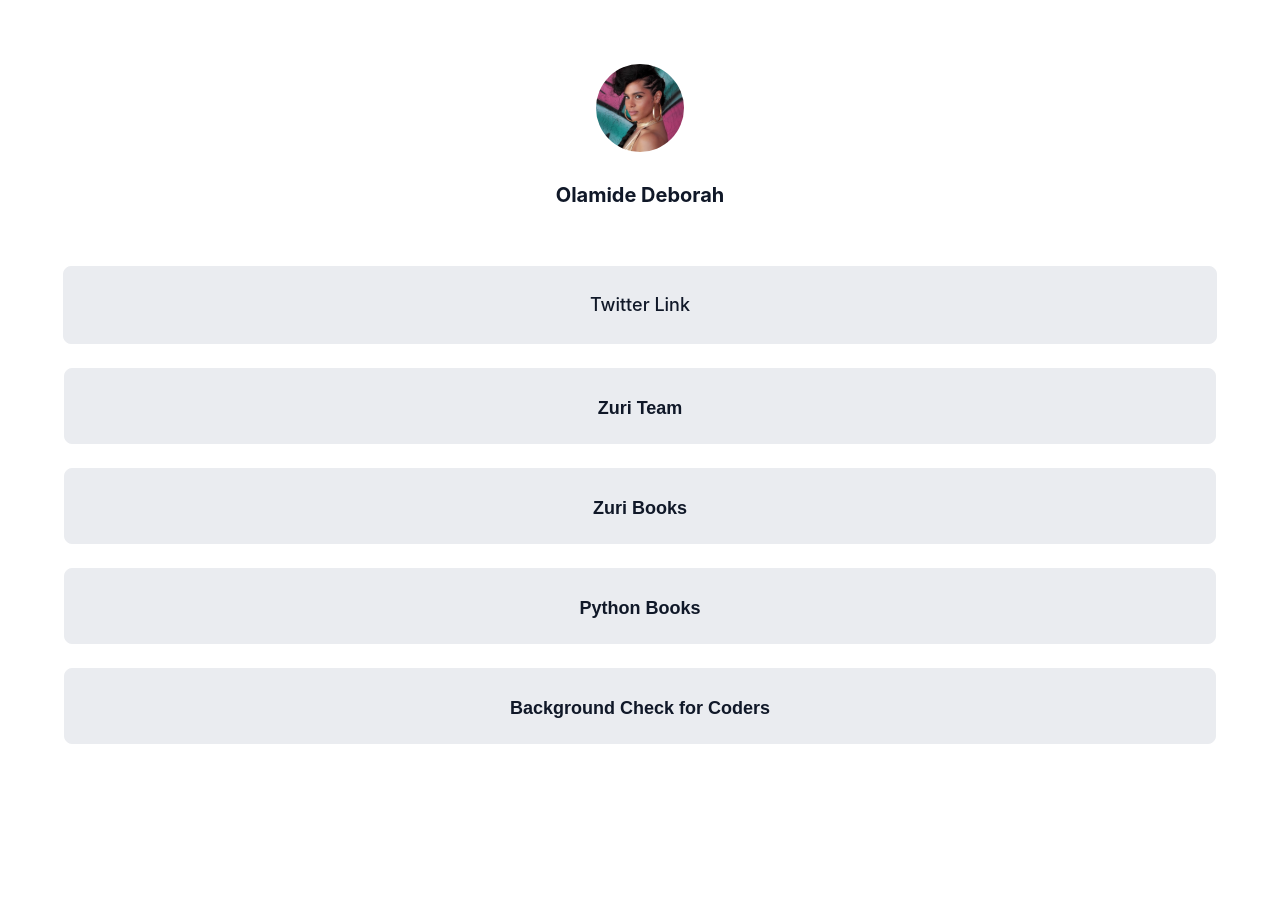
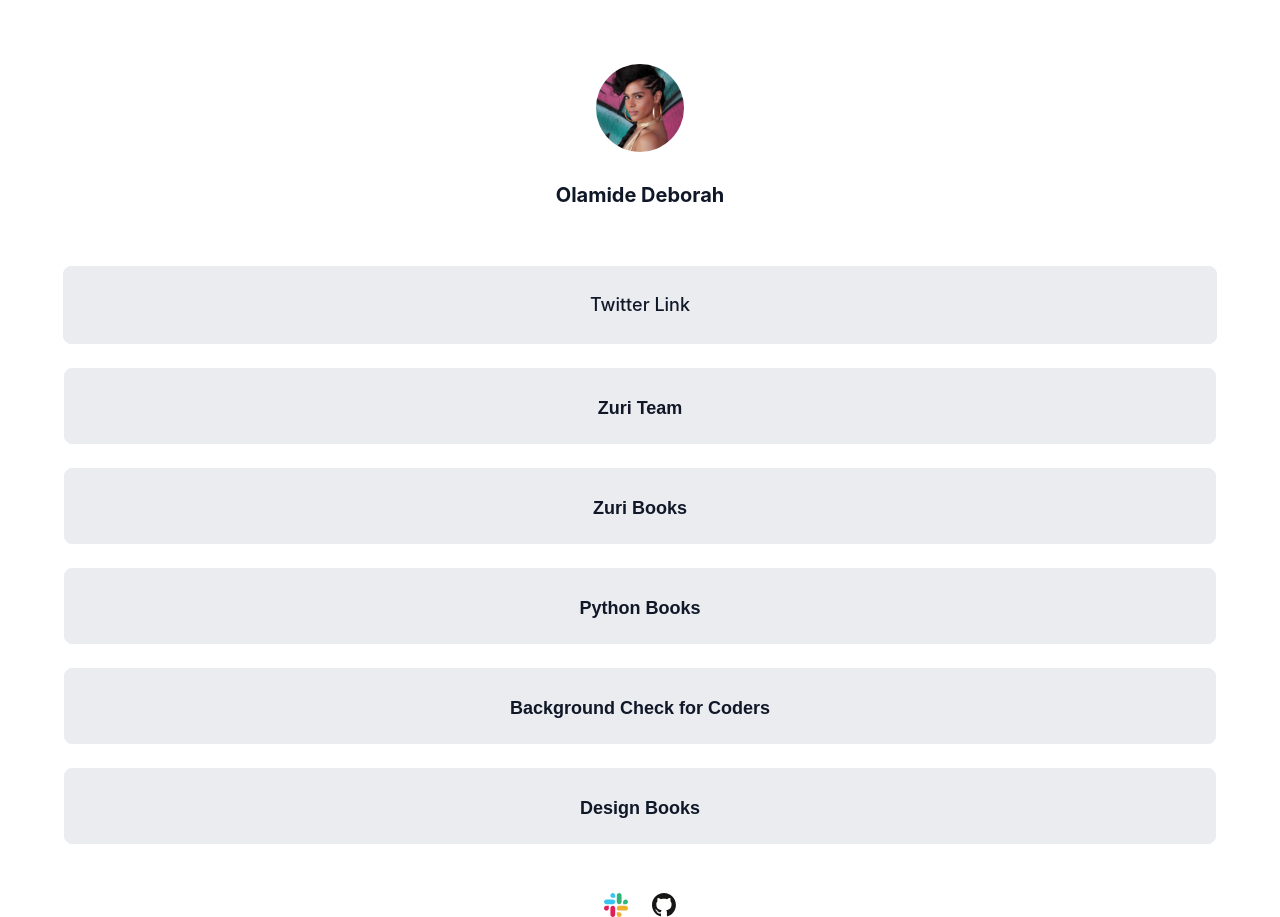
Before and after one commit to chayilDeborah/zuri-webpage, a React (Create React App) app: page / in a window 1280 px wide. Before the commit the page ends 800 px from the top, so only its background shows below. Built offline with nearby package versions, Linux system fonts and the light colour scheme; the HTML template or start-up script is replaced by a standard one.

Commit message:
create button links

```diff
--- a/src/App.css
+++ b/src/App.css
@@ -30,6 +30,10 @@ font-family: 'Inter';
 justify-content: center;
 margin-bottom: 24px;
 border: 1px solid #EAECF0;
+cursor: pointer;
+}
+.link-background:hover {
+  background: #D0D5DD;
 }
 .links {
   color: #101828;
@@ -51,3 +55,21 @@ font-weight: 600;
 #book__python {
   font-weight: 600;
 }
+#book__design {
+  font-weight: 600;
+}
+.logo-section {
+  display: flex;
+  align-items: center;
+text-align: center;
+margin-top: 25px;
+}
+.slack {
+  width: 24px;
+height: 24px;
+}
+.github {
+  width: 24px;
+height: 24px;
+margin-left: 24px;
+}
--- a/src/component/Home.jsx
+++ b/src/component/Home.jsx
@@ -1,4 +1,6 @@
 import profile_img from "../assets/profile_img.svg";
+import slack from "../assets/slack.svg";
+import github from '../assets/github.svg';
 
 const Home = () => {
   return (
@@ -8,12 +10,20 @@ const Home = () => {
         <div className="name">Olamide Deborah</div>
         <div className="links-section">
           <div className="link-background">
-            <a href="https://twitter.com/OlamideTehillah" className="links" id="twitter">
+            <a
+              href="https://twitter.com/OlamideTehillah"
+              className="links"
+              id="twitter"
+            >
               Twitter Link
             </a>
           </div>
           <button className="link-background">
-            <a href="https://training.zuri.team/" className="links" id="btn__zuri">
+            <a
+              href="https://training.zuri.team/"
+              className="links"
+              id="btn__zuri"
+            >
               Zuri Team
             </a>
           </button>
@@ -23,16 +33,32 @@ const Home = () => {
             </a>
           </button>
           <button className="link-background">
-            <a href=" https://books.zuri.team/python-for-beginners?ref_id=<yourslackname>" className="links" id="book__python">
+            <a
+              href=" https://books.zuri.team/python-for-beginners?ref_id=<yourslackname>"
+              className="links"
+              id="book__python"
+            >
               Python Books
             </a>
           </button>
           <button className="link-background">
-            <a href=" http://books.zuri.team" className="links" id="books">
-            Background Check for Coders
+            <a href="https://background.zuri.team" className="links" id="books">
+              Background Check for Coders
             </a>
           </button>
-
+          <button className="link-background">
+            <a
+              href="https://books.zuri.team/design-rules"
+              className="links"
+              id="book__design"
+            >
+              Design Books
+            </a>
+          </button>
+          <div className="logo-section">
+            <img src={slack} alt="slack_img" className="slack" />
+            <img src={github} alt="github_img" className="github" />
+          </div>
         </div>
       </div>
     </>
```
